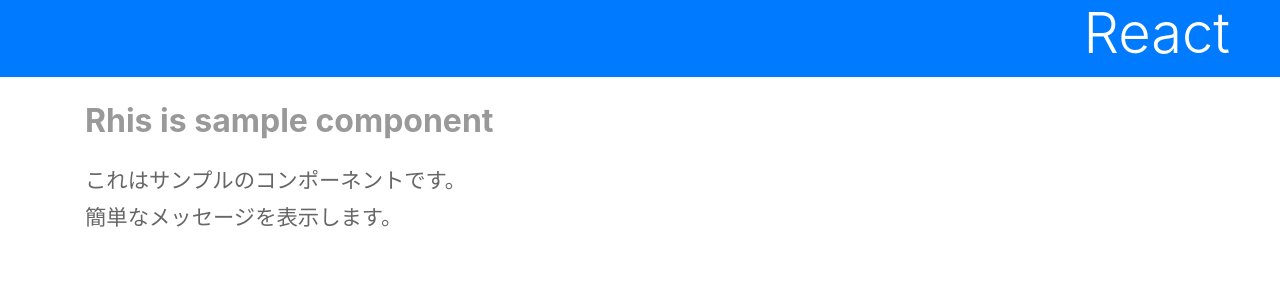
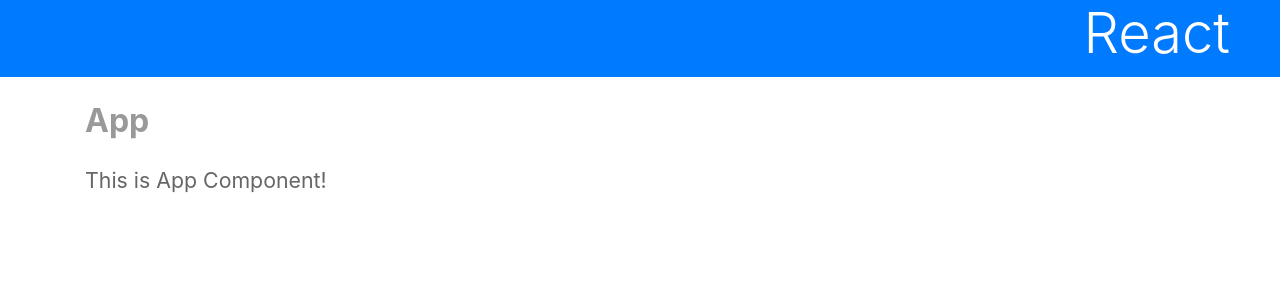
Before and after one commit to besumero628/practice_js, a React (Create React App) app in the folder react_app/: page / in a window 1280 px wide. Shown: the top 300 px of the page. Built offline with nearby package versions, Linux system fonts and the light colour scheme.

Commit message:
[React] コンポーネントに属性を付与する

```diff
--- a/react_app/src/App.js
+++ b/react_app/src/App.js
@@ -2,13 +2,19 @@
 import './App.css'
 
 class App extends Component {
+
+  constructor(props){
+    super()
+    this.title = props.title
+    this.message = props.message
+  }
+
   render(){
     return <div>
       <h1 className="bg-primary text-white display-4">React</h1>
       <div className="container">
-        <p className="subtitle">Rhis is sample component</p>
-        <p>これはサンプルのコンポーネントです。</p>
-        <p>簡単なメッセージを表示します。</p>
+        <p className="subtitle">{this.title}</p>
+        <p>{this.message}</p>
       </div>
     </div>
   }
--- a/react_app/src/index.js
+++ b/react_app/src/index.js
@@ -6,7 +6,8 @@
 
 ReactDOM.render(
   <React.StrictMode>
-    <App />
+    <App title = "App"
+    message = "This is App Component!" />
   </React.StrictMode>,
   document.getElementById('root')
 );
```
